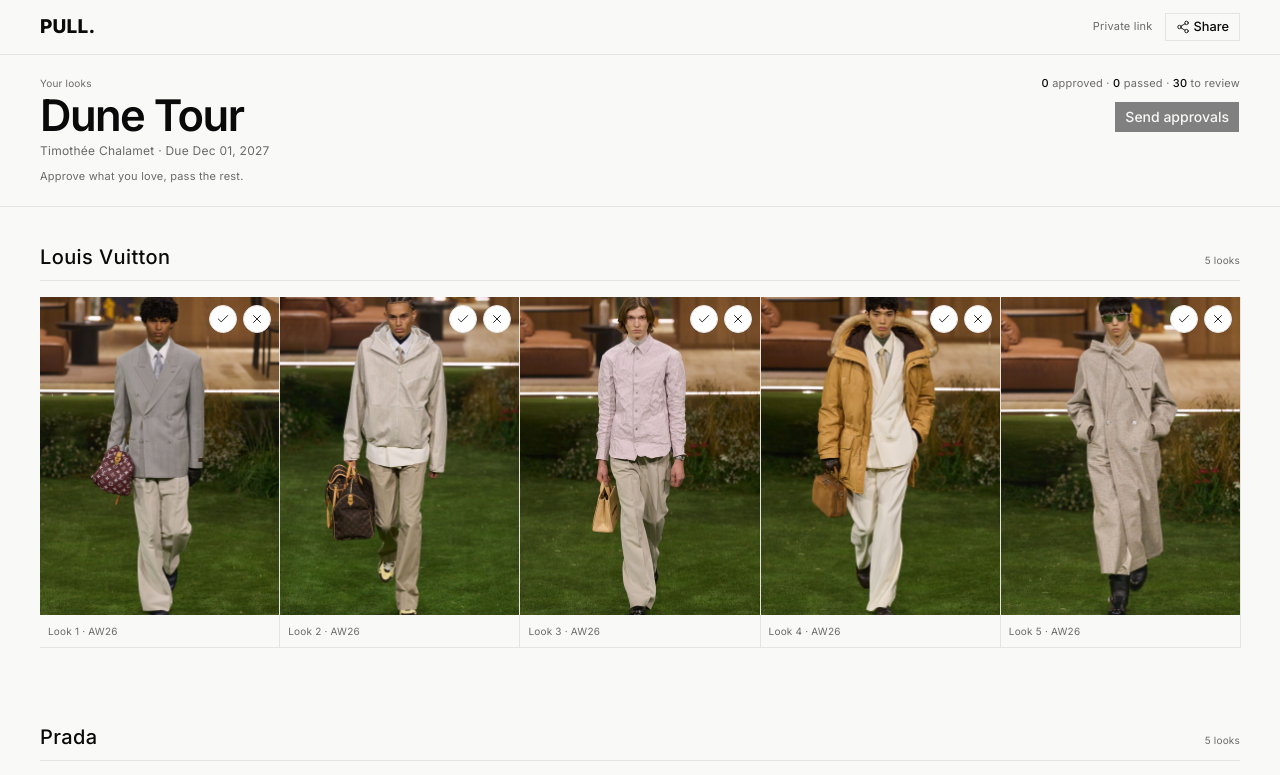
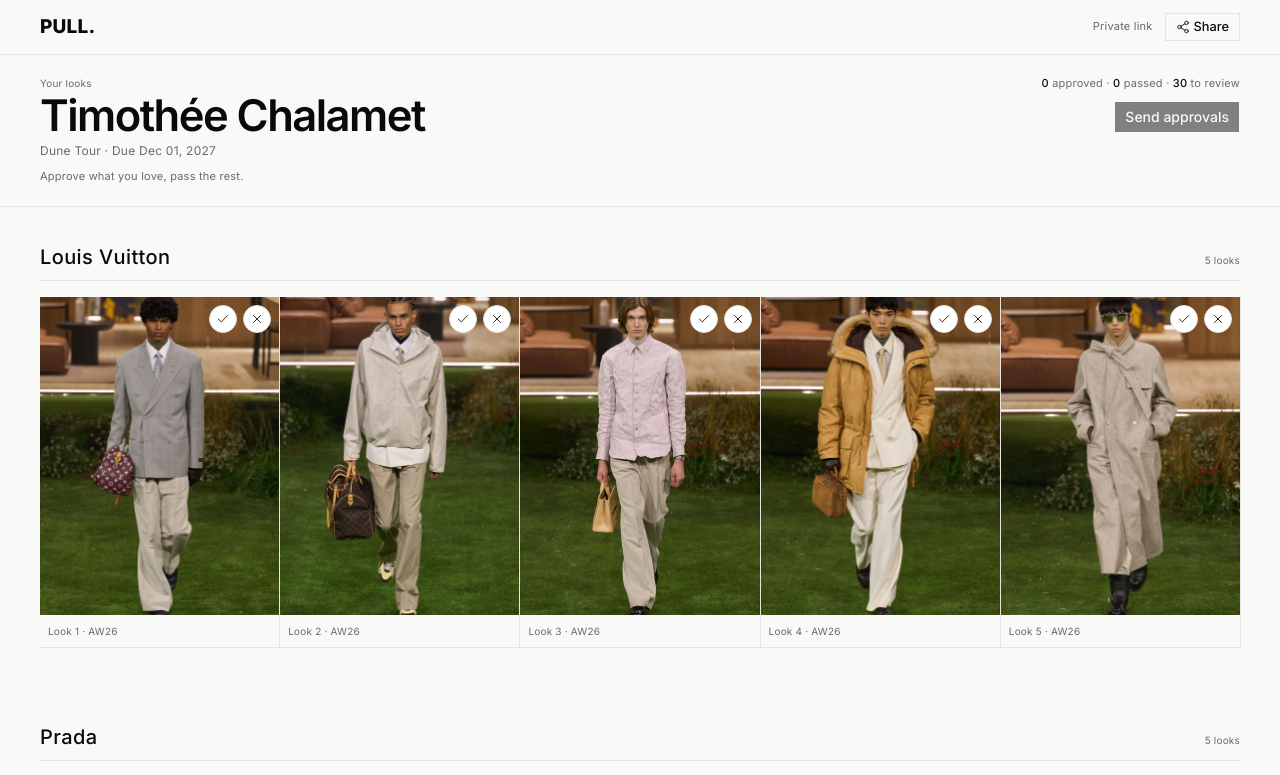
Before and after one commit to jujehsiung/pull, a Next.js app: page /client in a window 1280 px wide. Shown: the top 775 px of the page. Built offline with nearby package versions, Linux system fonts and the light colour scheme.

Commit message:
Client page: lead with the person, job underneath
Same order as the board — the client's name is the heading, the job is the line
under it, with the due date appended there now that the right column carries the
counts and Send approvals.

```diff
--- a/src/components/client-view/ClientBoard.tsx
+++ b/src/components/client-view/ClientBoard.tsx
@@ -72,10 +72,10 @@ export function ClientBoard({ job, looks }: { job: ClientBoardJob; looks: Look[]
           <div className="flex min-w-0 flex-col gap-1">
             <p className="text-[10px] tracking-[0.02em] text-muted-foreground">Your looks</p>
             <h1 className="min-w-0 text-[clamp(30px,3.4vw,46px)] font-semibold leading-[0.95] tracking-[-0.035em] text-foreground">
-              {job.title}
+              {job.client}
             </h1>
             <p className="text-[12px] tracking-[0.02em] text-muted-foreground">
-              {job.client} · Due {formatDue(job.dueDate)}
+              {job.title} · Due {formatDue(job.dueDate)}
             </p>
             <p className="mt-1 text-[11px] tracking-[0.02em] text-muted-foreground">
               Approve what you love, pass the rest.
```
